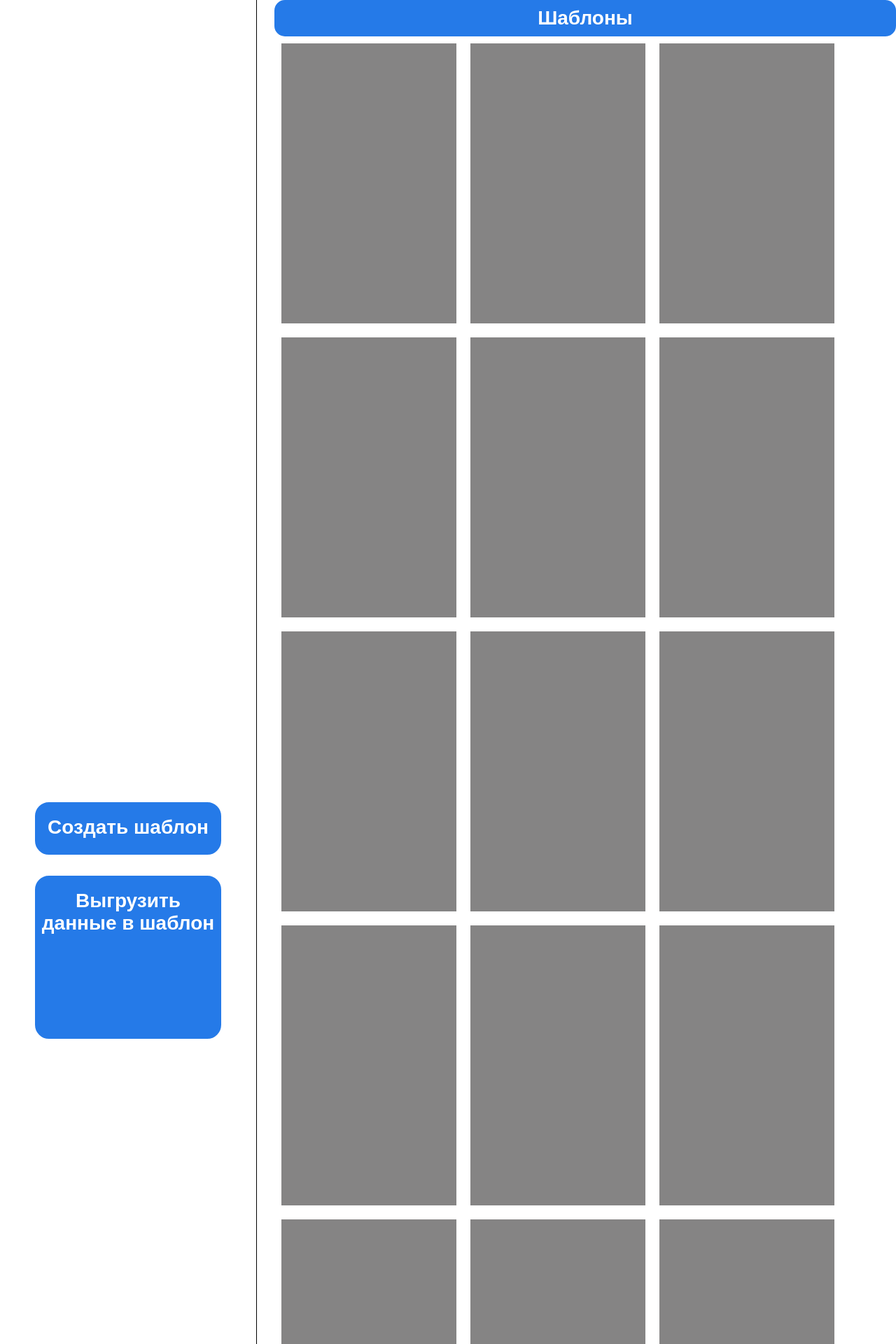
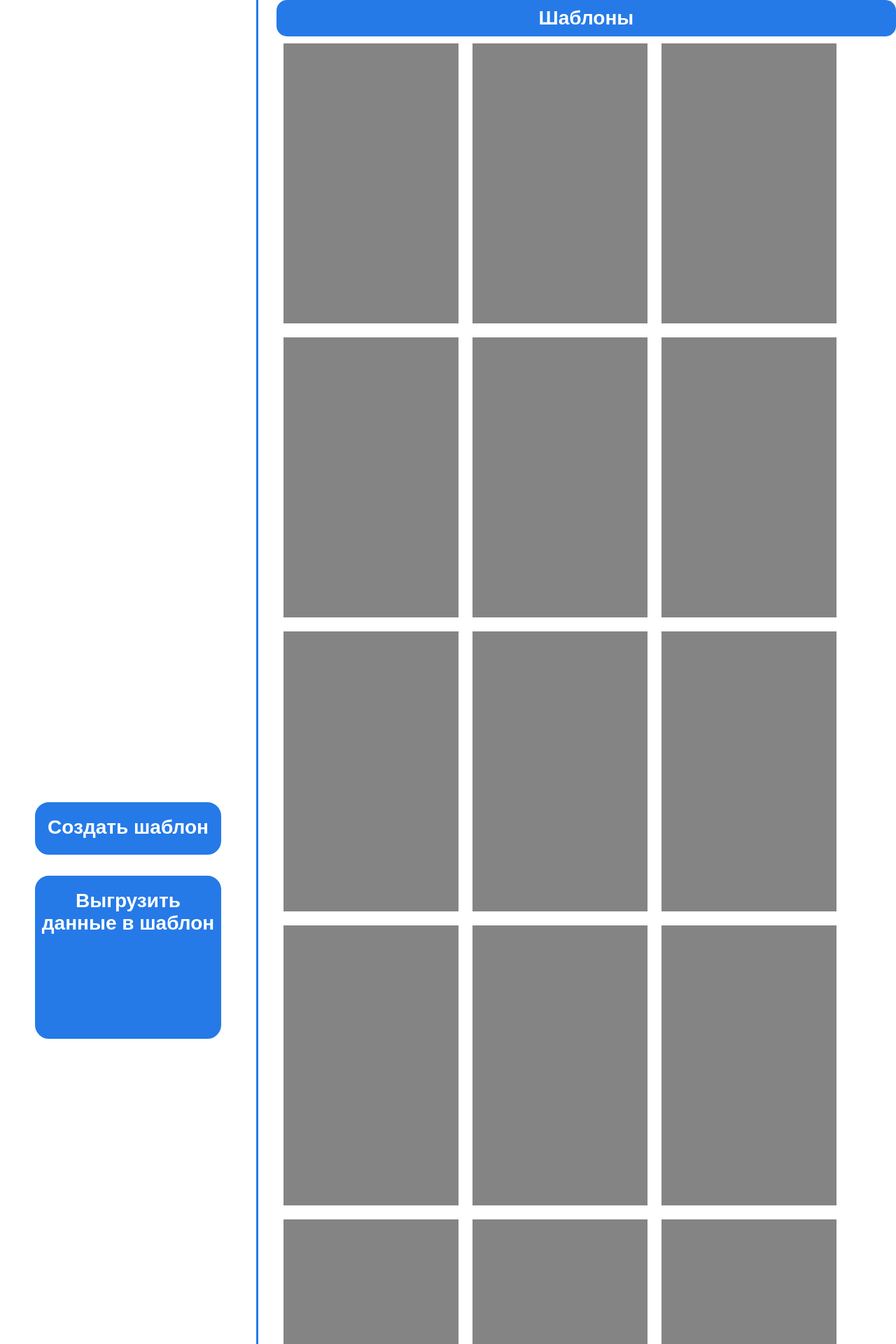
Before and after one commit to HOKAGE888/Shablone, a Flask app: page / in a window 1280 px wide. Shown: the top 1920 px of the page at 70% size. Run offline with Flask 3, Linux system fonts and the light colour scheme.

Commit message:
палочка

```diff
--- a/static/styles/style.css
+++ b/static/styles/style.css
@@ -8,8 +8,8 @@
 }
 
 .black {
-    background-color: black;
-    width: 3px;
+    background-color: #257ae8;
+    width: 30px;
 }
 
 .btn {
```
